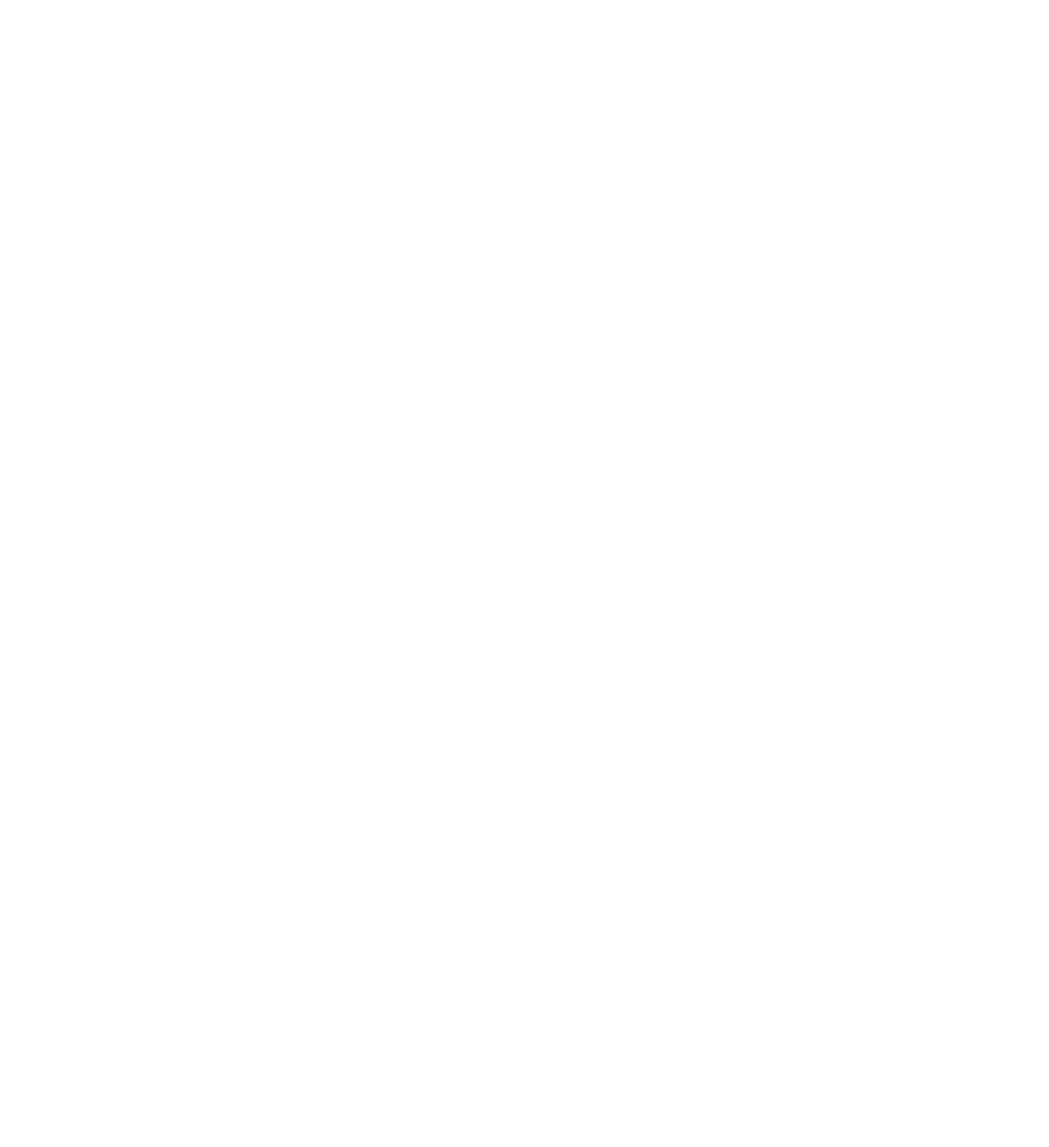
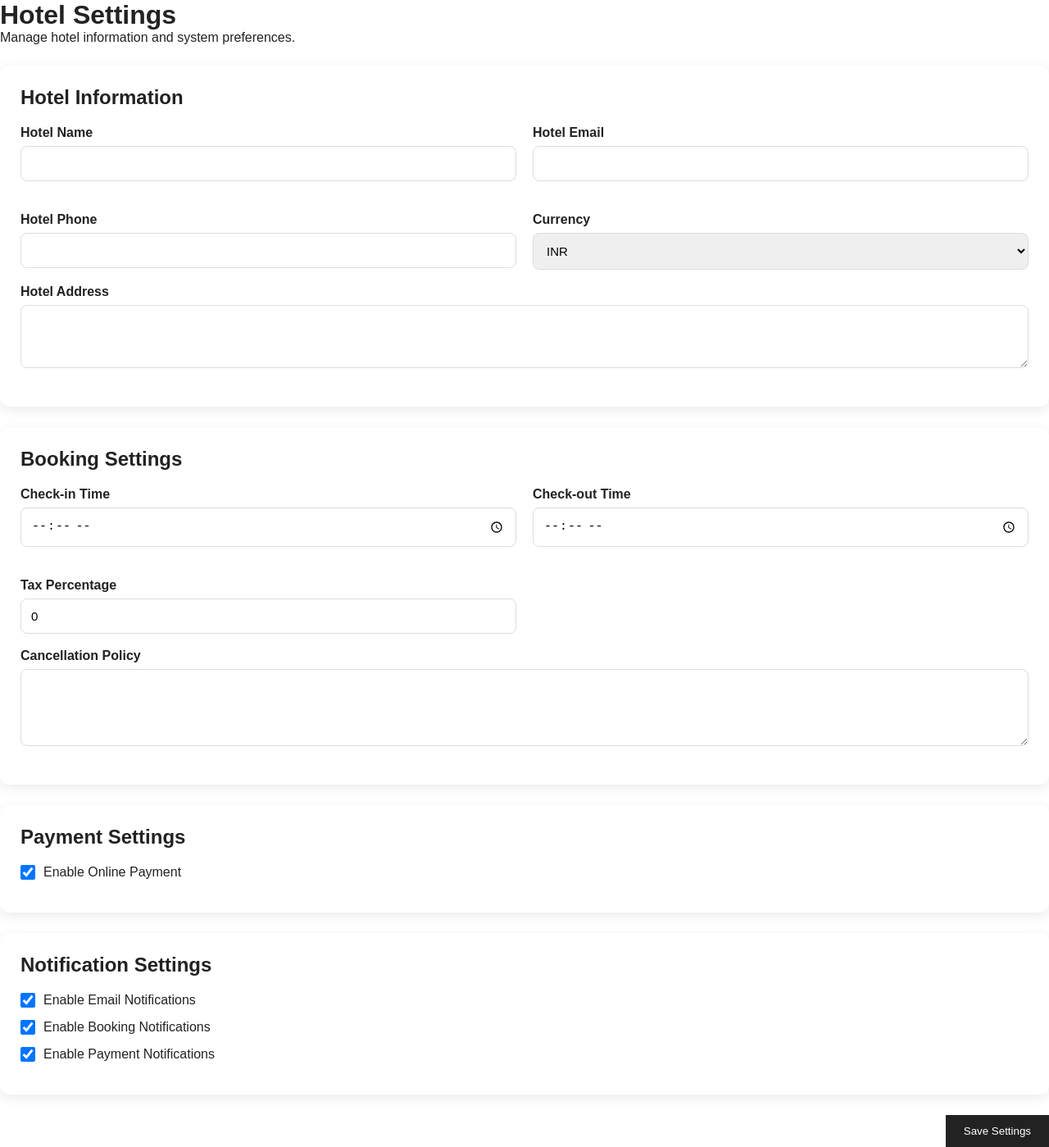
Before and after one commit to patilneha9095/hotel-management-system, a React app in the folder frontend/: page /admin/settings in a window 1280 px wide. Before the commit this address had no page. Shown: the whole page at 82% size. Before the commit the page ends 800 px from the top, so only its background shows below. Built offline with nearby package versions, Linux system fonts and the light colour scheme; no server answers; the HTML template or start-up script is replaced by a standard one.

Commit message:
Build hotel settings interface
Created the admin hotel settings interface with hotel information, booking configuration, tax settings, payment preferences, notification preferences, and persistent settings updates through the backend API.

```diff
--- a/frontend/src/App.jsx
+++ b/frontend/src/App.jsx
@@ -22,7 +22,7 @@ import Invoice from "./pages/Invoice";
 import Reviews from "./pages/Reviews";
 import AdminReviews from "./pages/AdminReviews";
 import Notifications from "./pages/Notifications";
-
+import Settings from "./pages/Settings";
 
 
 function App() {
@@ -112,6 +112,10 @@ function App() {
   path="/customer/notifications"
   element={<Notifications />}
 />
+<Route
+  path="/admin/settings"
+  element={<Settings />}
+/>
 
       </Routes>
 
--- a/frontend/src/index.css
+++ b/frontend/src/index.css
@@ -1275,3 +1275,58 @@ a {
     flex-wrap: wrap;
   }
 }
+.settings-form {
+  display: flex;
+  flex-direction: column;
+  gap: 25px;
+  margin-top: 25px;
+}
+
+.settings-section {
+  background: white;
+  padding: 25px;
+  border-radius: 12px;
+  box-shadow: 0 4px 15px
+    rgba(0, 0, 0, 0.08);
+}
+
+.settings-section h2 {
+  margin-bottom: 20px;
+}
+
+.settings-grid {
+  display: grid;
+  grid-template-columns: repeat(
+    2,
+    minmax(0, 1fr)
+  );
+  gap: 20px;
+}
+
+.setting-toggle {
+  display: flex;
+  align-items: center;
+  gap: 10px;
+  margin-bottom: 15px;
+  cursor: pointer;
+}
+
+.setting-toggle input {
+  width: 18px;
+  height: 18px;
+}
+
+.settings-actions {
+  display: flex;
+  justify-content: flex-end;
+}
+
+@media (max-width: 700px) {
+  .settings-grid {
+    grid-template-columns: 1fr;
+  }
+
+  .settings-section {
+    padding: 20px;
+  }
+}
--- a/frontend/src/pages/Settings.jsx
+++ b/frontend/src/pages/Settings.jsx
@@ -0,0 +1,378 @@
+import { useEffect, useState } from "react";
+import axios from "axios";
+
+function Settings() {
+  const [form, setForm] = useState({
+    hotelName: "",
+    hotelEmail: "",
+    hotelPhone: "",
+    hotelAddress: "",
+    checkInTime: "",
+    checkOutTime: "",
+    cancellationPolicy: "",
+    currency: "INR",
+    taxPercentage: 0,
+    enableOnlinePayment: true,
+    enableEmailNotifications: true,
+    enableBookingNotifications: true,
+    enablePaymentNotifications: true,
+  });
+
+  const [loading, setLoading] =
+    useState(true);
+
+  const [saving, setSaving] =
+    useState(false);
+
+  useEffect(() => {
+    fetchSettings();
+  }, []);
+
+  const fetchSettings = async () => {
+    try {
+      const token =
+        localStorage.getItem("token");
+
+      const response = await axios.get(
+        "http://localhost:5050/api/settings",
+        {
+          headers: {
+            Authorization: `Bearer ${token}`,
+          },
+        }
+      );
+
+      setForm(response.data.settings);
+    } catch (error) {
+      console.error(error);
+
+      alert(
+        error.response?.data?.message ||
+          "Failed to load settings"
+      );
+    } finally {
+      setLoading(false);
+    }
+  };
+
+  const handleChange = (e) => {
+    const { name, value, type, checked } =
+      e.target;
+
+    setForm({
+      ...form,
+      [name]:
+        type === "checkbox"
+          ? checked
+          : value,
+    });
+  };
+
+  const saveSettings = async (e) => {
+    e.preventDefault();
+
+    try {
+      setSaving(true);
+
+      const token =
+        localStorage.getItem("token");
+
+      const response = await axios.put(
+        "http://localhost:5050/api/settings",
+        {
+          ...form,
+          taxPercentage: Number(
+            form.taxPercentage
+          ),
+        },
+        {
+          headers: {
+            Authorization: `Bearer ${token}`,
+          },
+        }
+      );
+
+      setForm(response.data.settings);
+
+      alert(
+        "Settings updated successfully"
+      );
+    } catch (error) {
+      console.error(error);
+
+      alert(
+        error.response?.data?.message ||
+          "Failed to update settings"
+      );
+    } finally {
+      setSaving(false);
+    }
+  };
+
+  if (loading) {
+    return (
+      <div className="admin-page">
+        <h1>Loading settings...</h1>
+      </div>
+    );
+  }
+
+  return (
+    <div className="admin-page">
+      <div className="page-header">
+        <div>
+          <h1>Hotel Settings</h1>
+
+          <p>
+            Manage hotel information and
+            system preferences.
+          </p>
+        </div>
+      </div>
+
+      <form
+        className="settings-form"
+        onSubmit={saveSettings}
+      >
+        {/* Hotel Information */}
+
+        <section className="settings-section">
+          <h2>Hotel Information</h2>
+
+          <div className="settings-grid">
+            <div className="form-group">
+              <label>
+                Hotel Name
+              </label>
+
+              <input
+                type="text"
+                name="hotelName"
+                value={form.hotelName}
+                onChange={handleChange}
+                required
+              />
+            </div>
+
+            <div className="form-group">
+              <label>
+                Hotel Email
+              </label>
+
+              <input
+                type="email"
+                name="hotelEmail"
+                value={form.hotelEmail}
+                onChange={handleChange}
+              />
+            </div>
+
+            <div className="form-group">
+              <label>
+                Hotel Phone
+              </label>
+
+              <input
+                type="text"
+                name="hotelPhone"
+                value={form.hotelPhone}
+                onChange={handleChange}
+              />
+            </div>
+
+            <div className="form-group">
+              <label>
+                Currency
+              </label>
+
+              <select
+                name="currency"
+                value={form.currency}
+                onChange={handleChange}
+              >
+                <option value="INR">
+                  INR
+                </option>
+
+                <option value="USD">
+                  USD
+                </option>
+
+                <option value="EUR">
+                  EUR
+                </option>
+              </select>
+            </div>
+          </div>
+
+          <div className="form-group">
+            <label>
+              Hotel Address
+            </label>
+
+            <textarea
+              name="hotelAddress"
+              value={form.hotelAddress}
+              onChange={handleChange}
+              rows="3"
+            />
+          </div>
+        </section>
+
+        {/* Booking Settings */}
+
+        <section className="settings-section">
+          <h2>Booking Settings</h2>
+
+          <div className="settings-grid">
+            <div className="form-group">
+              <label>
+                Check-in Time
+              </label>
+
+              <input
+                type="time"
+                name="checkInTime"
+                value={form.checkInTime}
+                onChange={handleChange}
+              />
+            </div>
+
+            <div className="form-group">
+              <label>
+                Check-out Time
+              </label>
+
+              <input
+                type="time"
+                name="checkOutTime"
+                value={form.checkOutTime}
+                onChange={handleChange}
+              />
+            </div>
+
+            <div className="form-group">
+              <label>
+                Tax Percentage
+              </label>
+
+              <input
+                type="number"
+                name="taxPercentage"
+                value={form.taxPercentage}
+                onChange={handleChange}
+                min="0"
+                max="100"
+              />
+            </div>
+          </div>
+
+          <div className="form-group">
+            <label>
+              Cancellation Policy
+            </label>
+
+            <textarea
+              name="cancellationPolicy"
+              value={
+                form.cancellationPolicy
+              }
+              onChange={handleChange}
+              rows="4"
+            />
+          </div>
+        </section>
+
+        {/* Payment Settings */}
+
+        <section className="settings-section">
+          <h2>Payment Settings</h2>
+
+          <label className="setting-toggle">
+            <input
+              type="checkbox"
+              name="enableOnlinePayment"
+              checked={
+                form.enableOnlinePayment
+              }
+              onChange={handleChange}
+            />
+
+            <span>
+              Enable Online Payment
+            </span>
+          </label>
+        </section>
+
+        {/* Notification Settings */}
+
+        <section className="settings-section">
+          <h2>
+            Notification Settings
+          </h2>
+
+          <label className="setting-toggle">
+            <input
+              type="checkbox"
+              name="enableEmailNotifications"
+              checked={
+                form.enableEmailNotifications
+              }
+              onChange={handleChange}
+            />
+
+            <span>
+              Enable Email Notifications
+            </span>
+          </label>
+
+          <label className="setting-toggle">
+            <input
+              type="checkbox"
+              name="enableBookingNotifications"
+              checked={
+                form.enableBookingNotifications
+              }
+              onChange={handleChange}
+            />
+
+            <span>
+              Enable Booking Notifications
+            </span>
+          </label>
+
+          <label className="setting-toggle">
+            <input
+              type="checkbox"
+              name="enablePaymentNotifications"
+              checked={
+                form.enablePaymentNotifications
+              }
+              onChange={handleChange}
+            />
+
+            <span>
+              Enable Payment Notifications
+            </span>
+          </label>
+        </section>
+
+        {/* Save */}
+
+        <div className="settings-actions">
+          <button
+            type="submit"
+            className="book-btn"
+            disabled={saving}
+          >
+            {saving
+              ? "Saving..."
+              : "Save Settings"}
+          </button>
+        </div>
+      </form>
+    </div>
+  );
+}
+
+export default Settings;
```
